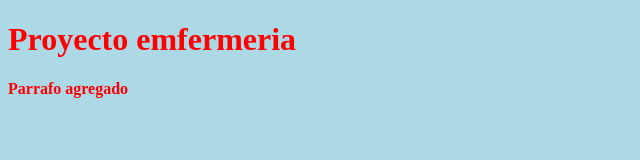
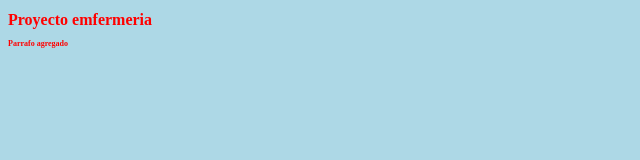
Before and after one commit to Daniel-Hernandez2020/CursoGit, a plain HTML site: page index.html in a window 1280 px wide. Shown: the whole page, without its empty margins (0-640 px from the left). Drawn offline with Linux system fonts and the light colour scheme.

Commit message:
Update estilos.css

```diff
--- a/css/estilos.css
+++ b/css/estilos.css
@@ -2,4 +2,5 @@ body{
     background: lightblue;
     font-weight: bold;
     color: red;
+    font-size:.5em;
 }
```
